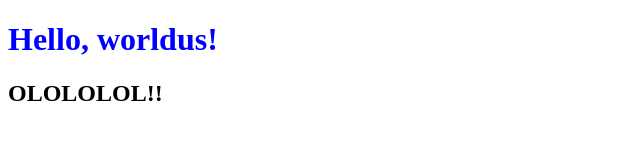
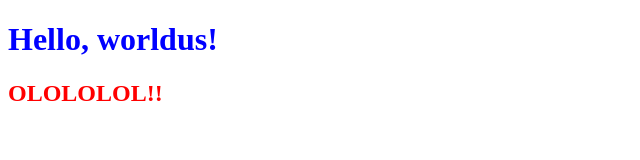
Before and after one commit to Antonikas-2/0main_openSap_repo, a plain HTML site: page index.html in a window 1280 px wide. Shown: the whole page, without its empty margins (0-640 px from the left). Drawn offline with Linux system fonts and the light colour scheme.

Commit message:
changed color (RED)

```diff
--- a/index.html
+++ b/index.html
@@ -10,7 +10,7 @@
 
 	<body>
 		<h1 style = color:Blue >Hello, worldus!</h1>
-		<h2>OLOLOLOL!!</h2>
+		<h2 style = color:Red>OLOLOLOL!!</h2>
 	</body>
 
 </html>
```
